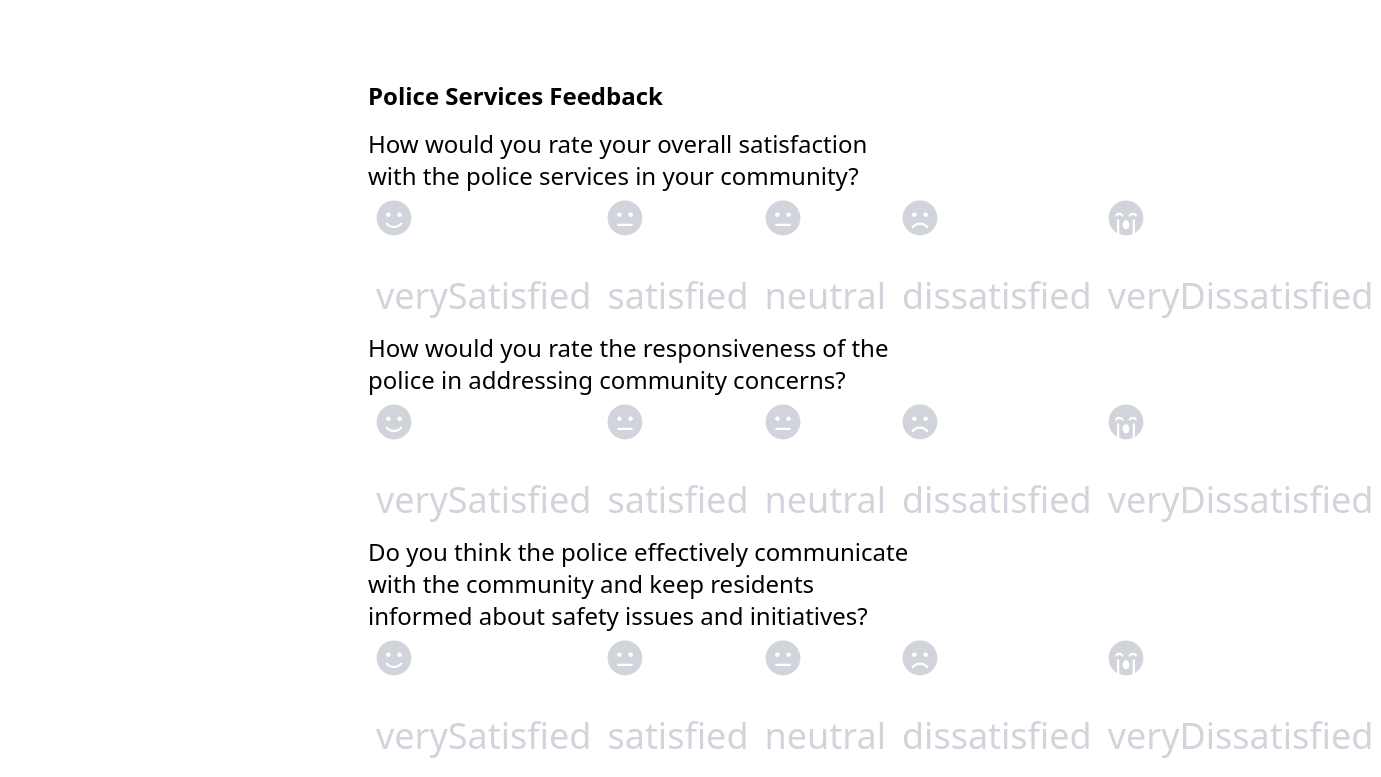
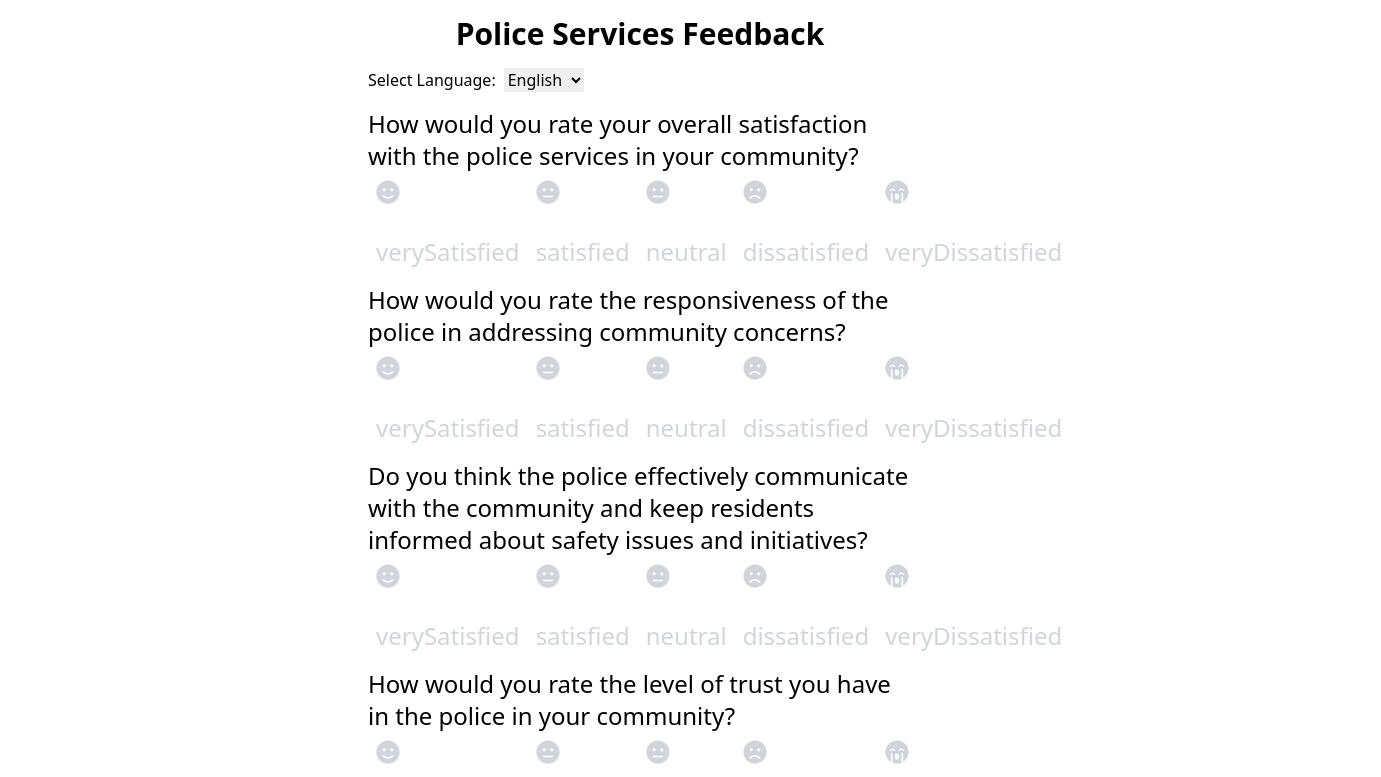
Before and after one commit to TechNodes2-0/Police-QR-Code-Feedback-System-2023, a React (Vite) app in the folder client/: page /feedback in a window 1280 px wide. Shown: the top 777 px of the page, 1381 px wide, since content can reach past the window. Built offline with nearby package versions, Linux system fonts and the light colour scheme.

Commit message:
Multi Language form

```diff
--- a/client/src/components/core/Form/FeedbackForm.jsx
+++ b/client/src/components/core/Form/FeedbackForm.jsx
@@ -4,12 +4,13 @@ import { FaSmile, FaMeh, FaFrown, FaSadCry } from "react-icons/fa";
 const icons = {
   verySatisfied: <FaSmile />,
   satisfied: <FaMeh />,
-  neutral: <FaMeh />, // You can customize this icon if needed
+  neutral: <FaMeh />,
   dissatisfied: <FaFrown />,
   veryDissatisfied: <FaSadCry />,
 };
 
-const questions = [
+const questions = {
+  en: [
     {
       question:
         "How would you rate your overall satisfaction with the police services in your community?",
@@ -35,10 +36,64 @@ const questions = [
         "How satisfied are you with the process for reporting incidents or complaints against the police?",
       key: "reporting",
     },
-];
+  ],
+  hi: [
+    {
+      question:
+        "आपके समुदाय में पुलिस सेवाओं के साथ आपके कुल संतोष को आप किस प्रकार से मूल्यांकित करेंगे?",
+      key: "satisfaction",
+    },
+    {
+      question:
+        "पुलिस के समुदाय के मुद्दों को संबोधन करने में पुलिस की जवाबदेही को आप कैसे मूल्यांकित करेंगे?",
+      key: "responsiveness",
+    },
+    {
+      question:
+        "क्या आपको लगता है कि पुलिस समुदाय के साथ प्रभावी रूप से संवाद करती है और निवासियों को सुरक्षा मुद्दों और पहल के बारे में सूचित करती है?",
+      key: "communication",
+    },
+    {
+      question:
+        "आपके समुदाय में पुलिस पर जोर किस प्रकार की आस्था है?",
+      key: "trust",
+    },
+    {
+      question: "क्या आप पुलिस के खिलाफ घटनाओं या शिकायतों की रिपोर्ट करने की प्रक्रिया से कितने संतुष्ट हैं?",
+      key: "reporting",
+    },
+  ],
+  gu: [
+    {
+      question:
+        "તમારી જમીન સમુદાયમાં પોલીસ સેવાઓ સાથે તમારી મુલાકાતની કુલ સંતોષ તમે કેવી રીતે મूલ્યાંકિત કરો છો?",
+      key: "satisfaction",
+    },
+    {
+      question:
+        "કેમ પોલીસ સમુદાયના ચિંતાઓ નો સમાધાન કરવા માં પોલીસની પ્રતિસાદકારતાનો રેટ કેમ આપો છો?",
+      key: "responsiveness",
+    },
+    {
+      question:
+        "શું તમારું લાગણીઓ અને પ્રયાસો વિશે સમુદાયને સફાઈથી મામ રાખવા અને નિવાસીઓને સુરક્ષા વિચારો અને યોजનાઓ વિશે સાચાણ પર પોલીસ દ્વારા પ્રભાવશાળી રીતે સંવાદ કરે છે?",
+      key: "communication",
+    },
+    {
+      question: "તમારું સમુદાય પોલીસ પર કેટલીક આસથા છે, આ વિશે તમને કેવી રીતે કરવી છે?",
+      key: "trust",
+    },
+    {
+      question:
+        "પોલીસ વિરુદ્ધ ઘટનાઓ અથવા શિકાયતો ની રિપોર્ટ કરવાની પ્રક્રિયા પર તમારું કેટલું આનંદ છે?",
+      key: "reporting",
+    },
+  ],
+};
 
 export default function FeedbackForm() {
   const [feedbackData, setFeedbackData] = useState({});
+  const [selectedLanguage, setSelectedLanguage] = useState("en"); // Default language is English
 
   const handleIconSelect = (question, value) => {
     setFeedbackData((prevData) => ({
@@ -47,7 +102,9 @@ export default function FeedbackForm() {
     }));
   };
 
-  const renderIcons = (questionKey, questionText) => {
+  const renderIcons = (questionKey) => {
+    const currentQuestions = questions[selectedLanguage];
+
     return (
       <div className="flex">
         {Object.keys(icons).map((value) => (
@@ -61,7 +118,7 @@ export default function FeedbackForm() {
               className="hidden"
             />
             <span
-              className={`block text-4xl mx-2 ${
+              className={`block text-2xl mx-2 ${
                 feedbackData[questionKey] === value
                   ? "text-yellow-500"
                   : "text-gray-300"
@@ -69,7 +126,7 @@ export default function FeedbackForm() {
             >
               {icons[value]}
               <br />
-              {value} {/* Display the text */}
+              {value}
             </span>
           </label>
         ))}
@@ -82,27 +139,36 @@ export default function FeedbackForm() {
     // You can send the feedbackData to your backend or perform other actions here
   };
 
+  const handleLanguageChange = (event) => {
+    setSelectedLanguage(event.target.value);
+  };
+
   return (
-    <div className="max-w-xl mx-auto p-4 pt-20">
-      <h1 className="text-2xl font-bold mb-4">Police Services Feedback</h1>
+    <div className="max-w-xl mx-auto p-4">
+      <h1 className="text-3xl font-bold mb-4 text-center">Police Services Feedback</h1>
+      <div className="mb-4">
+        <label className="mr-2">Select Language:</label>
+        <select value={selectedLanguage} onChange={handleLanguageChange}>
+          <option value="en">English</option>
+          <option value="hi">Hindi</option>
+          <option value="gu">Gujarati</option>
+        </select>
+      </div>
       <form onSubmit={handleSubmit}>
-        {questions.map((q) => (
+        {questions[selectedLanguage].map((q) => (
           <div className="mb-4 space-y-2" key={q.key}>
-            <label className="block  font-medium mb-2 text-2xl">
-              {q.question}
-            </label>
-            <div className="font-sm  text-black">
-              {renderIcons(q.key, q.question)}{" "}
-              {/* Pass the question text to renderIcons */}
-            </div>
+            <h2 className="text-2xl font-medium mb-2">{q.question}</h2>
+            {renderIcons(q.key)}
           </div>
         ))}
+        <div className="text-center">
           <button
             type="submit"
-          className="bg-blue-500 hover-bg-blue-700 text-white font-bold py-2 px-4 rounded"
+            className="bg-blue-500 hover-bg-blue-700 text-white font-bold py-3 px-6 rounded"
           >
-          Submit
+            Submit your Feedback
           </button>
+        </div>
       </form>
     </div>
   );
```
Lines whose indentation alone changed are shown as unchanged.
